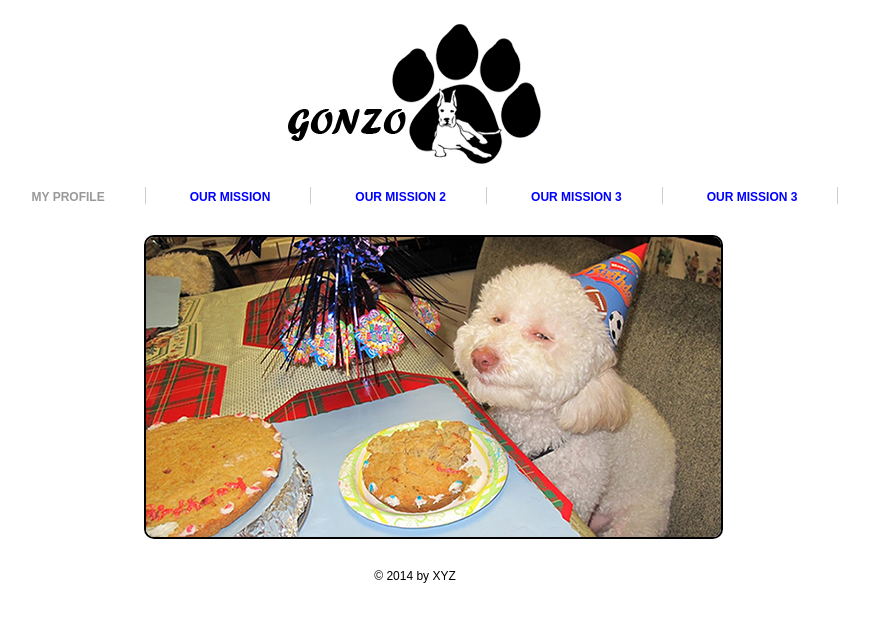
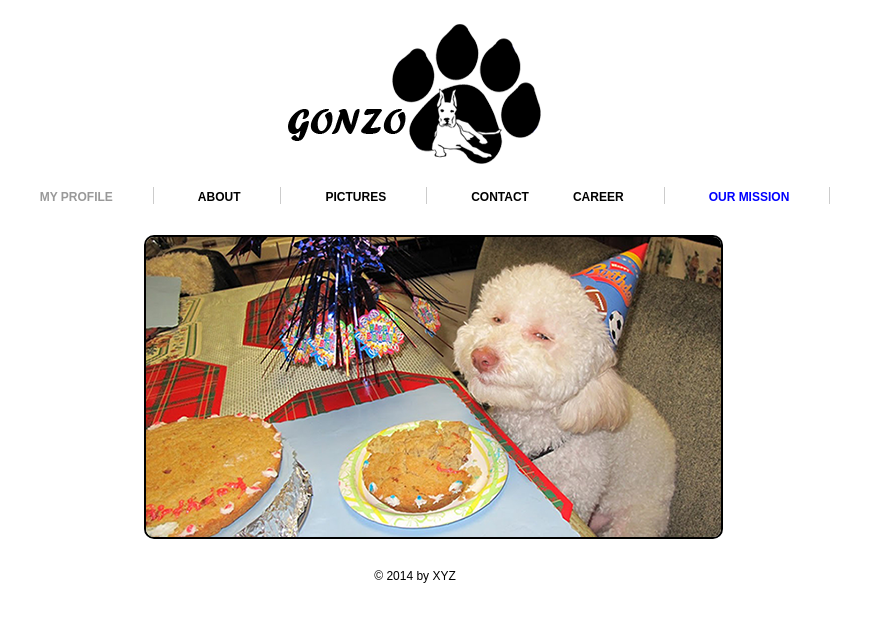
Before and after one commit to ahmaj/dogs, a plain HTML site: page index.html in a window 1280 px wide. Shown: the whole page, without its empty margins (225-1094 px from the left). Drawn offline with Linux system fonts and the light colour scheme.

```diff
--- a/index.html
+++ b/index.html
@@ -32,10 +32,11 @@
 	<div class="navigation">
 		<ul>
 			<li><a class="active" href="index.html">MY Profile</a></li>
-			<li><a href="mission.html" class="abc">OUR MISSION</a></li>
-            <li><a href="mission.html" class="abc">OUR MISSION 2</a></li>
-            <li><a href="mission.html" class="abc">OUR MISSION 3</a></li>
- <li><a href="mission.html" class="abc">OUR MISSION 3</a></li>
+			<li><a href="about.html">ABOUT</a></li>
+			<li><a href="picture.html">PICTURES</a></li>
+			<li class="bdr"><a class="pdg" href="contact.html">CONTACT</a></li>
+            <li><a href="career.html">CAREER</a></li>
+            <li><a href="mission.html" class="abc">OUR MISSION</a></li>
 		</ul>
 	</div>
 <!--==============================Navigatin Ends=============================-->
```
